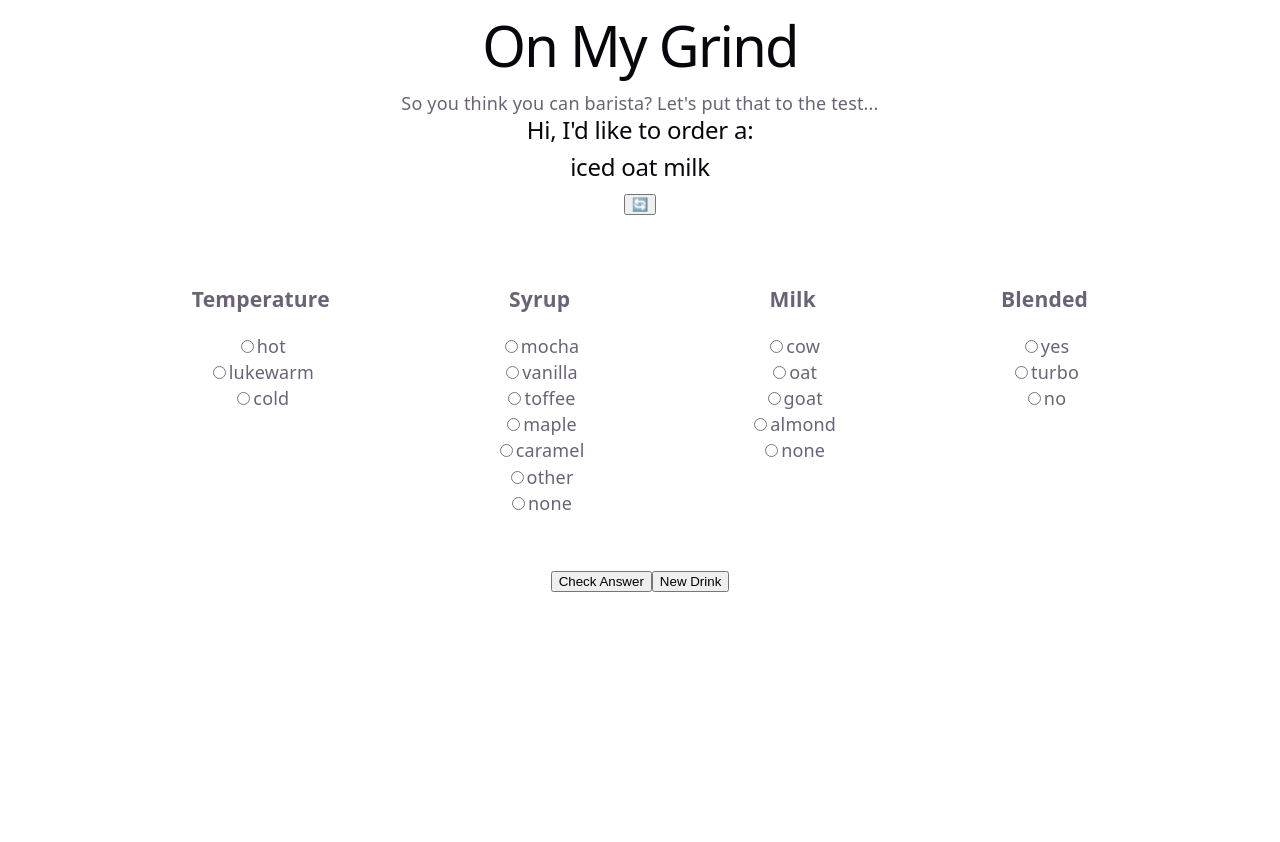
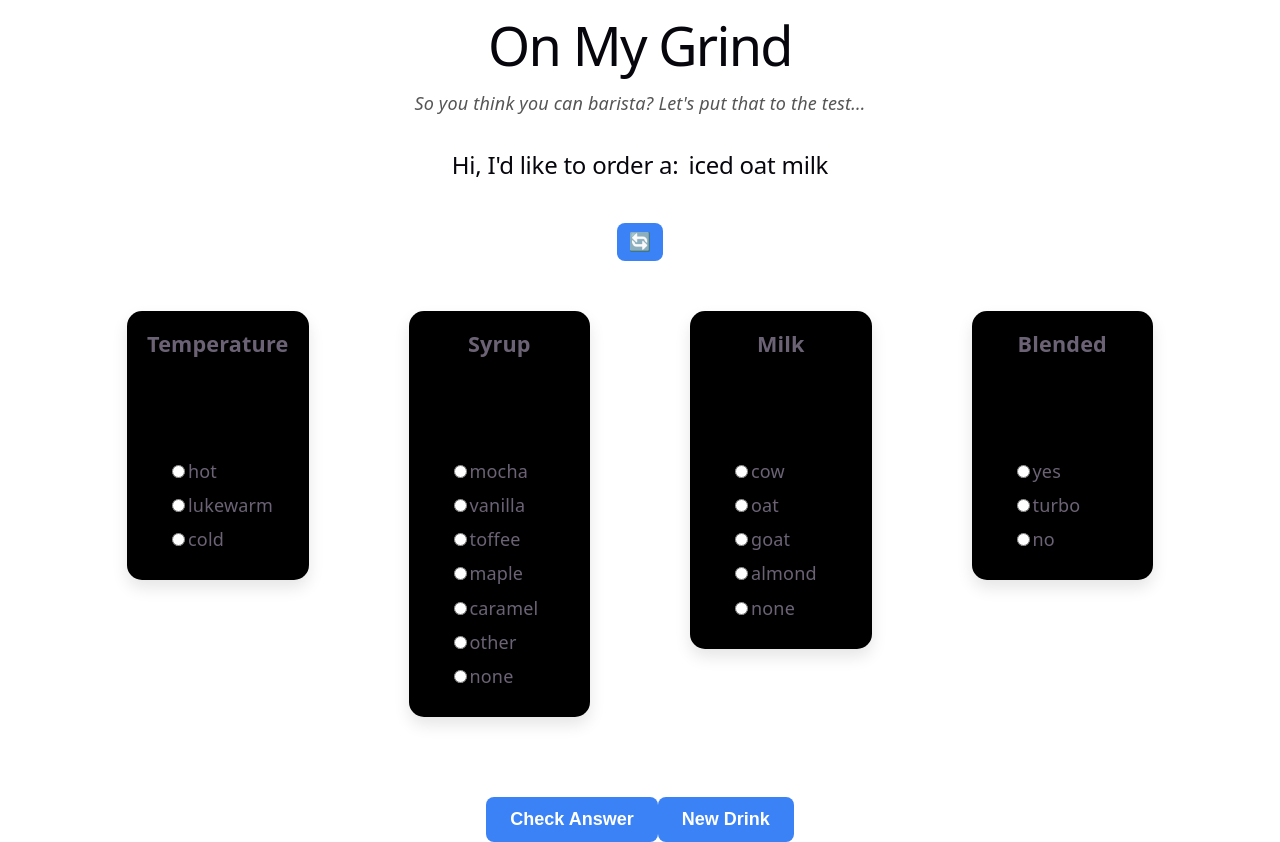
Before and after one commit to DeveloperThierry/barista-app, a React (Vite) app: page / in a window 1280 px wide. Before the commit the page ends 800 px from the top, so only its background shows below. Built offline with nearby package versions, Linux system fonts and the light colour scheme.

Commit message:
add more custom styles

```diff
--- a/src/App.css
+++ b/src/App.css
@@ -9,7 +9,11 @@
 .mini-container {
   flex-direction: column;
   margin:50px;
-}
+  background-color: rgb(0, 0, 0);
+  border-radius: 15px;
+  padding: 20px;
+  box-shadow: 0px 8px 16px rgba(0, 0, 0, 0.1); /* The drop shadow from the images */
+  width: 200px;}
 
 .wrong{
   color:red;
@@ -22,3 +26,94 @@
 li {
   list-style: none;
 }
+
+
+.answer-space {
+  width: 80%;
+  height: 40px;
+  margin: 10px auto;
+  border-radius: 10px;
+  font-family:Verdana, Geneva, Tahoma, sans-serif;
+
+}
+
+/* --- App & Typography --- */
+.App {
+  font-family: 'Segoe UI', Tahoma, Geneva, Verdana, sans-serif;
+  text-align: center;
+  color: #333;
+}
+
+.title-container h1 {
+  font-size: 3rem;
+}
+
+.title-container p {
+  font-style: italic;
+  color: #555;
+  margin-top: 0;
+}
+
+/* --- Drink Display Box --- */
+.drink-container {
+  padding: 15px;
+  border-radius: 8px;
+  width: 60%;
+  margin: 20px auto;
+  font-weight: bold;
+  font-size: 1.5rem;
+  display: flex;
+  justify-content: center;
+  align-items: center;
+  gap: 10px;
+}
+
+
+.mini-container h3 {
+  margin-top: 0;
+  font-size: 1.2rem;
+}
+
+/* --- Radio Buttons Layout --- */
+.radio-buttons {
+  text-align: left;
+  margin-top: 20px;
+  padding-left: 20px;
+}
+
+.radio-buttons li {
+  margin-bottom: 8px;
+}
+
+/* --- Buttons --- */
+.button {
+  background-color: #3b82f6; /* Brown button color */
+  color: white;
+  border: none;
+  padding: 12px 24px;
+  border-radius: 8px;
+  font-size: 1rem;
+  font-weight: bold;
+  cursor: pointer;
+  margin-top: 30px;
+}
+
+.button:hover {
+  background-color: #689ff8;
+}
+
+/* "New Drink" button next to the drink name */
+.newdrink {
+  background-color: #3b82f6; /* Blue reset icon button */
+  padding: 8px 12px;
+  margin-top: 0;
+}
+
+/* --- Stretch Goal: Textboxes --- */
+.textbox {
+  width: 90%;
+  padding: 8px;
+  margin-top: 10px;
+  border: 1px solid #ccc;
+  border-radius: 5px;
+}
```
